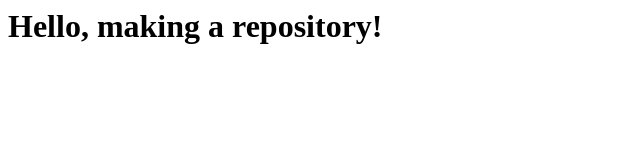
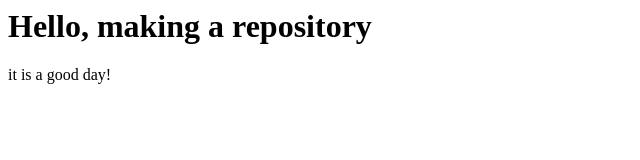
Before and after one commit to malibutracy33/didactic-pancake, a plain HTML site: page index.html in a window 1280 px wide. Shown: the whole page, without its empty margins (0-640 px from the left). Drawn offline with Linux system fonts and the light colour scheme.

Commit message:
new paragraph

```diff
--- a/index.html
+++ b/index.html
@@ -5,6 +5,7 @@
     <title>Document</title>
   </head>
   <body>
-    <h1>Hello, making a repository!</h1>
+    <h1>Hello, making a repository</h1>
+    <p>it is a good day!</p>
   </body>
 </html>
```
